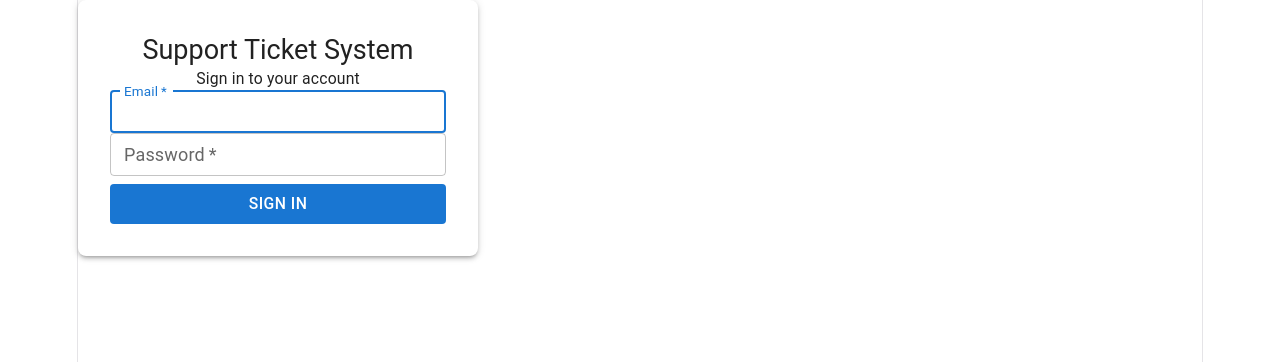
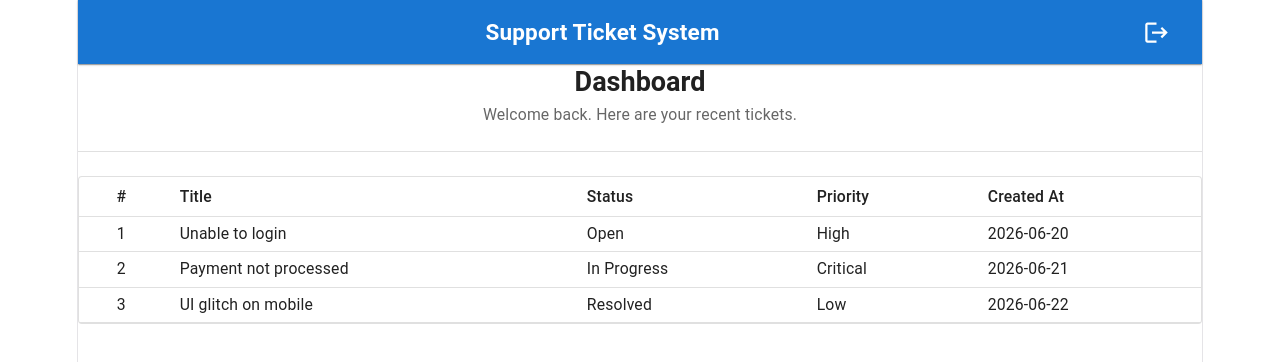
Before and after one commit to hazyhassan546/supportTicketSystemFrontendReact, a React (Vite) app: page /dashboard in a window 1280 px wide. Shown: the top 362 px of the page. Built offline with nearby package versions, Linux system fonts and the light colour scheme; sample sign-in values are in the browser's storage.

Commit message:
login fix

```diff
--- a/package.json
+++ b/package.json
@@ -18,7 +18,8 @@
     "axios": "^1.18.1",
     "react": "^19.2.6",
     "react-dom": "^19.2.6",
-    "react-redux": "^9.3.0"
+    "react-redux": "^9.3.0",
+    "react-router-dom": "^7.18.0"
   },
   "devDependencies": {
     "@eslint/js": "^10.0.1",
--- a/src/App.tsx
+++ b/src/App.tsx
@@ -1,18 +1,18 @@
-import { ThemeProvider, CssBaseline } from '@mui/material'
-import { Provider } from 'react-redux'
-import { store } from './store'
-import theme from './theme'
-import LoginPage from './pages/LoginPage'
+import { ThemeProvider, CssBaseline } from "@mui/material";
+import { Provider } from "react-redux";
+import { store } from "./store";
+import theme from "./theme";
+import AppRouter from "./router";
 
 function App() {
   return (
     <Provider store={store}>
       <ThemeProvider theme={theme}>
         <CssBaseline />
-        <LoginPage />
+        <AppRouter />
       </ThemeProvider>
     </Provider>
-  )
+  );
 }
 
-export default App
+export default App;
--- /dev/null
+++ b/src/components/ProtectedRoute.tsx
@@ -0,0 +1,16 @@
+import { Navigate } from "react-router-dom";
+import { useAppSelector } from "../store";
+
+type Props = {
+  children: React.ReactNode;
+};
+
+export default function ProtectedRoute({ children }: Props) {
+  const token = useAppSelector((state) => state.auth.token);
+
+  if (!token) {
+    return <Navigate to="/login" replace />;
+  }
+
+  return <>{children}</>;
+}
--- /dev/null
+++ b/src/pages/DashboardPage.tsx
@@ -0,0 +1,76 @@
+import Box from "@mui/material/Box";
+import AppBar from "@mui/material/AppBar";
+import Toolbar from "@mui/material/Toolbar";
+import IconButton from "@mui/material/IconButton";
+import Divider from "@mui/material/Divider";
+import LogoutIcon from "@mui/icons-material/Logout";
+import { AppText, AppTable } from "../components/common";
+import type { Column } from "../components/common";
+import { useAppDispatch, useAppSelector } from "../store";
+import { logoutAction } from "../store/slices/authSlice";
+
+type TicketRow = {
+  id: string;
+  title: string;
+  status: string;
+  priority: string;
+  createdAt: string;
+};
+
+const DEMO_ROWS: TicketRow[] = [
+  { id: "1", title: "Unable to login", status: "Open", priority: "High", createdAt: "2026-06-20" },
+  { id: "2", title: "Payment not processed", status: "In Progress", priority: "Critical", createdAt: "2026-06-21" },
+  { id: "3", title: "UI glitch on mobile", status: "Resolved", priority: "Low", createdAt: "2026-06-22" },
+];
+
+const COLUMNS: Column<TicketRow>[] = [
+  { key: "id", label: "#", align: "center" },
+  { key: "title", label: "Title" },
+  { key: "status", label: "Status" },
+  { key: "priority", label: "Priority" },
+  { key: "createdAt", label: "Created At" },
+];
+
+export default function DashboardPage() {
+  const dispatch = useAppDispatch();
+  const user = useAppSelector((state) => state.auth.user);
+
+  const handleLogout = () => {
+    dispatch(logoutAction());
+  };
+
+  return (
+    <Box minHeight="100vh" bgcolor="grey.50">
+      <AppBar position="static" elevation={1}>
+        <Toolbar sx={{ gap: 2 }}>
+          <AppText variant="h6" sx={{ fontWeight: 700, flexGrow: 1, color: "white" }}>
+            Support Ticket System
+          </AppText>
+          <AppText variant="body2" sx={{ color: "rgba(255,255,255,0.85)", whiteSpace: "nowrap" }}>
+            {user?.name ?? user?.email ?? ""}
+          </AppText>
+          <IconButton color="inherit" onClick={handleLogout} title="Logout">
+            <LogoutIcon />
+          </IconButton>
+        </Toolbar>
+      </AppBar>
+
+      <Box p={4}>
+        <AppText variant="h5" sx={{ fontWeight: 600, mb: 0.5 }}>
+          Dashboard
+        </AppText>
+        <AppText variant="body2" sx={{ color: "text.secondary", mb: 3 }}>
+          Welcome back{user?.name ? `, ${user.name}` : ""}. Here are your recent tickets.
+        </AppText>
+
+        <Divider sx={{ mb: 3 }} />
+
+        <AppTable<TicketRow>
+          columns={COLUMNS}
+          rows={DEMO_ROWS}
+          rowKey="id"
+        />
+      </Box>
+    </Box>
+  );
+}
--- a/src/pages/LoginPage.tsx
+++ b/src/pages/LoginPage.tsx
@@ -1,21 +1,29 @@
-import { useState, FormEvent } from 'react'
-import { Alert, Box, Paper } from '@mui/material'
-import { AppText, AppInput, AppButton } from '../components/common'
-import { useAppDispatch, useAppSelector } from '../store'
-import { loginAction, clearError } from '../store/slices/authSlice'
+import { useState, FormEvent, useEffect } from "react";
+import { useNavigate } from "react-router-dom";
+import { Alert, Box, Paper } from "@mui/material";
+import { AppText, AppInput, AppButton } from "../components/common";
+import { useAppDispatch, useAppSelector } from "../store";
+import { loginAction, clearError } from "../store/slices/authSlice";
 
 export default function LoginPage() {
-  const dispatch = useAppDispatch()
-  const { loading, error } = useAppSelector((state) => state.auth)
+  const dispatch = useAppDispatch();
+  const navigate = useNavigate();
+  const { loading, error, token } = useAppSelector((state) => state.auth);
 
-  const [email, setEmail] = useState('')
-  const [password, setPassword] = useState('')
+  const [email, setEmail] = useState("");
+  const [password, setPassword] = useState("");
+
+  useEffect(() => {
+    if (token) {
+      navigate("/dashboard", { replace: true });
+    }
+  }, [token, navigate]);
 
   const handleSubmit = (e: FormEvent) => {
-    e.preventDefault()
-    dispatch(clearError())
-    dispatch(loginAction({ email, password }))
-  }
+    e.preventDefault();
+    dispatch(clearError());
+    dispatch(loginAction({ email, password }));
+  };
 
   return (
     <Box
@@ -27,22 +35,32 @@ export default function LoginPage() {
     >
       <Paper
         elevation={3}
-        sx={{ p: 4, width: '100%', maxWidth: 400, borderRadius: 2 }}
+        sx={{ p: 4, width: "100%", maxWidth: 400, borderRadius: 2 }}
       >
-        <AppText variant="h5" fontWeight={700} mb={0.5} textAlign="center">
-          Support Ticket System
+        <AppText variant="h5" sx={{ fontWeight: 700, mb: 0.5, textAlign: "center" }}>
+          {"Support Ticket System"}
         </AppText>
-        <AppText variant="body2" color="text.secondary" textAlign="center" mb={3}>
-          Sign in to your account
+        <AppText variant="body2" sx={{ color: "text.secondary", textAlign: "center", mb: 3 }}>
+          {"Sign in to your account"}
         </AppText>
 
         {error && (
-          <Alert severity="error" sx={{ mb: 2 }} onClose={() => dispatch(clearError())}>
+          <Alert
+            severity="error"
+            sx={{ mb: 2 }}
+            onClose={() => dispatch(clearError())}
+          >
             {error}
           </Alert>
         )}
 
-        <Box component="form" onSubmit={handleSubmit} display="flex" flexDirection="column" gap={2}>
+        <Box
+          component="form"
+          onSubmit={handleSubmit}
+          display="flex"
+          flexDirection="column"
+          gap={2}
+        >
           <AppInput
             label="Email"
             type="email"
@@ -67,10 +85,10 @@ export default function LoginPage() {
             loading={loading}
             sx={{ mt: 1 }}
           >
-            Sign In
+            {"Sign In"}
           </AppButton>
         </Box>
       </Paper>
     </Box>
-  )
+  );
 }
--- /dev/null
+++ b/src/router/index.tsx
@@ -0,0 +1,23 @@
+import { BrowserRouter, Routes, Route, Navigate } from "react-router-dom";
+import LoginPage from "../pages/LoginPage";
+import DashboardPage from "../pages/DashboardPage";
+import ProtectedRoute from "../components/ProtectedRoute";
+
+export default function AppRouter() {
+  return (
+    <BrowserRouter>
+      <Routes>
+        <Route path="/login" element={<LoginPage />} />
+        <Route
+          path="/dashboard"
+          element={
+            <ProtectedRoute>
+              <DashboardPage />
+            </ProtectedRoute>
+          }
+        />
+        <Route path="*" element={<Navigate to="/login" replace />} />
+      </Routes>
+    </BrowserRouter>
+  );
+}
--- a/src/store/slices/authSlice.ts
+++ b/src/store/slices/authSlice.ts
@@ -1,73 +1,73 @@
-import { createSlice, createAsyncThunk } from '@reduxjs/toolkit'
-import authApi from '../../api/authApi'
-import type { LoginPayload, LoginResponse } from '../../api/authApi'
+import { createSlice, createAsyncThunk } from "@reduxjs/toolkit";
+import authApi from "../../api/authApi";
+import type { LoginPayload, LoginResponse } from "../../api/authApi";
 
-type User = LoginResponse['user']
+type User = LoginResponse["user"];
 
 type AuthState = {
-  user: User | null
-  token: string | null
-  loading: boolean
-  error: string | null
-}
+  user: User | null;
+  token: string | null;
+  loading: boolean;
+  error: string | null;
+};
 
 const initialState: AuthState = {
   user: null,
-  token: localStorage.getItem('token'),
+  token: localStorage.getItem("token"),
   loading: false,
   error: null,
-}
+};
 
 export const loginAction = createAsyncThunk<LoginResponse, LoginPayload>(
-  'auth/login',
+  "auth/login",
   async (payload, { rejectWithValue }) => {
     try {
-      const response = await authApi.login(payload)
-      return response.data
+      const response = await authApi.login(payload);
+      return response.data?.data;
     } catch (err: unknown) {
       const message =
-        (err as { response?: { data?: { message?: string } } }).response?.data?.message ??
-        'Login failed. Please try again.'
-      return rejectWithValue(message)
+        (err as { response?: { data?: { message?: string } } }).response?.data
+          ?.message ?? "Login failed. Please try again.";
+      return rejectWithValue(message);
     }
-  }
-)
+  },
+);
 
-export const logoutAction = createAsyncThunk('auth/logout', async () => {
-  await authApi.logout().catch(() => {})
-  localStorage.removeItem('token')
-})
+export const logoutAction = createAsyncThunk("auth/logout", async () => {
+  await authApi.logout().catch(() => {});
+  localStorage.removeItem("token");
+});
 
 const authSlice = createSlice({
-  name: 'auth',
+  name: "auth",
   initialState,
   reducers: {
     clearError(state) {
-      state.error = null
+      state.error = null;
     },
   },
   extraReducers: (builder) => {
     builder
       .addCase(loginAction.pending, (state) => {
-        state.loading = true
-        state.error = null
+        state.loading = true;
+        state.error = null;
       })
       .addCase(loginAction.fulfilled, (state, action) => {
-        state.loading = false
-        state.token = action.payload.token
-        state.user = action.payload.user
-        localStorage.setItem('token', action.payload.token)
+        state.loading = false;
+        state.token = action.payload.token;
+        state.user = action.payload.user;
+        localStorage.setItem("token", action.payload.token);
       })
       .addCase(loginAction.rejected, (state, action) => {
-        state.loading = false
-        state.error = action.payload as string
+        state.loading = false;
+        state.error = action.payload as string;
       })
       .addCase(logoutAction.fulfilled, (state) => {
-        state.user = null
-        state.token = null
-      })
+        state.user = null;
+        state.token = null;
+      });
   },
-})
+});
 
-export const { clearError } = authSlice.actions
-export default authSlice.reducer
+export const { clearError } = authSlice.actions;
+export default authSlice.reducer;
```
Also changed, not shown: 1 other file (tests, documents, lock files or other folders).
